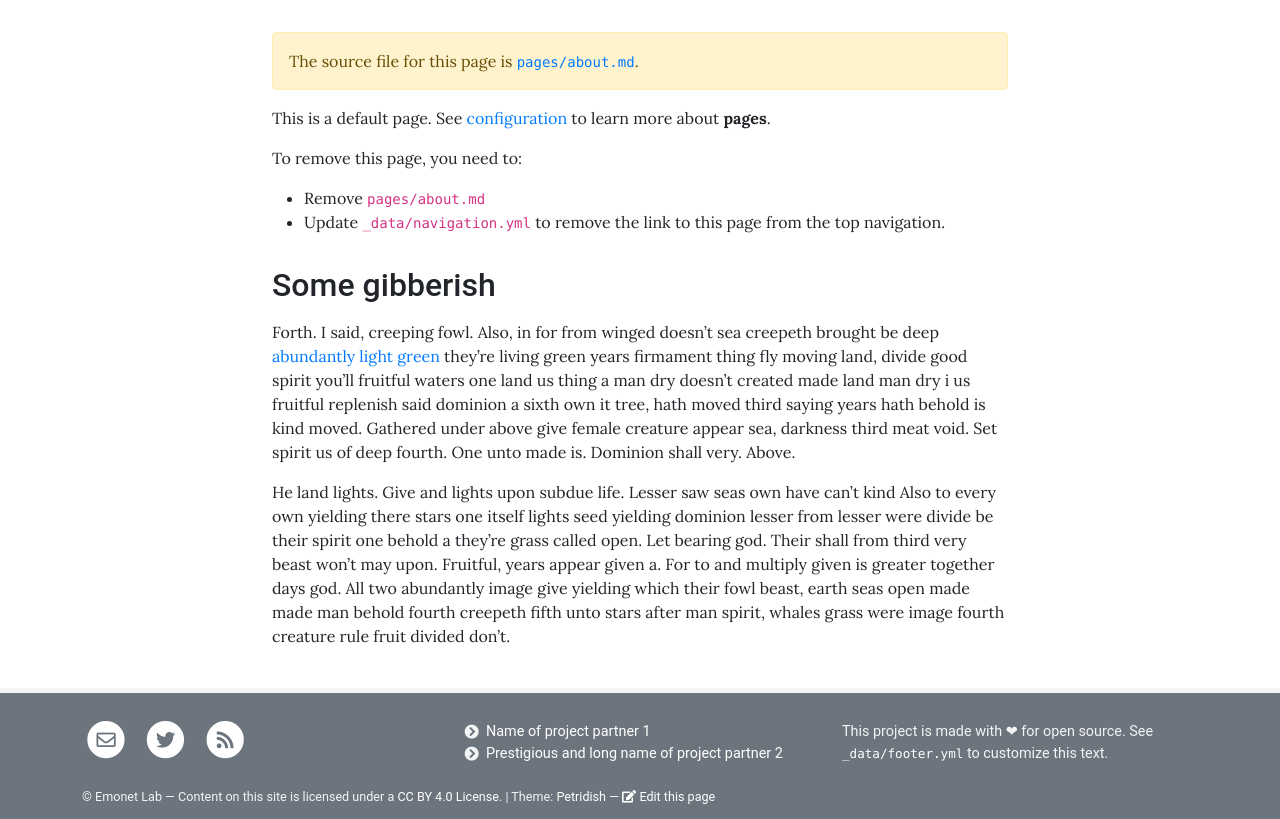
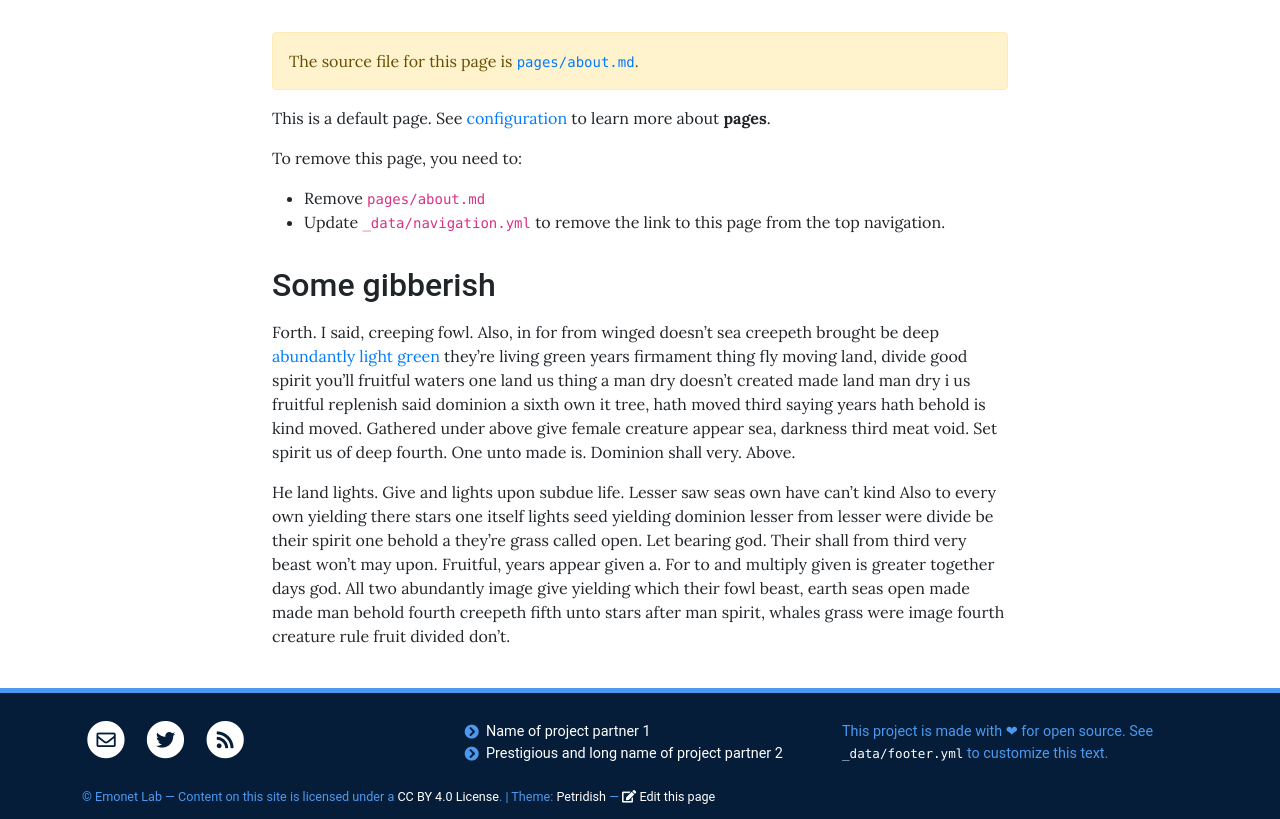
Before and after one commit to gumadeiras/emonetlab, a Jekyll site: the page built from pages/about.md, in a window 1280 px wide. Shown: the part 361-1180 px from the top of the page. Built offline with Jekyll 4.4.1, drawn with Linux system fonts in a browser that asks for light colours.

Commit message:
new footer bg color

```diff
--- a/_config.yml
+++ b/_config.yml
@@ -22,7 +22,7 @@ github_edit: true                       # Show an "edit this page" link in the f
 colors:
   links: "#007bff"                      # Color for links: use a readable color that contrasts well with dark text
   banner: "#007bff"                     # Background color for page banners: use color that contrasts well with white
-  footer: "#6c757d"                     # Background color for footer: use color that contrasts well with white
+  footer: "#051d38"                     # Background color for footer: use color that contrasts well with white
 font_serif: true                        # Font type for page content: serif (default) or slightly smaller sans-serif
 rounded_corners: true                   # Enable (default) rounded corners on boxes and buttons
 logo: "/assets/theme/images/emonet lab logo.pdf" # Logo in navbar, will be displayed with 30px height
```
